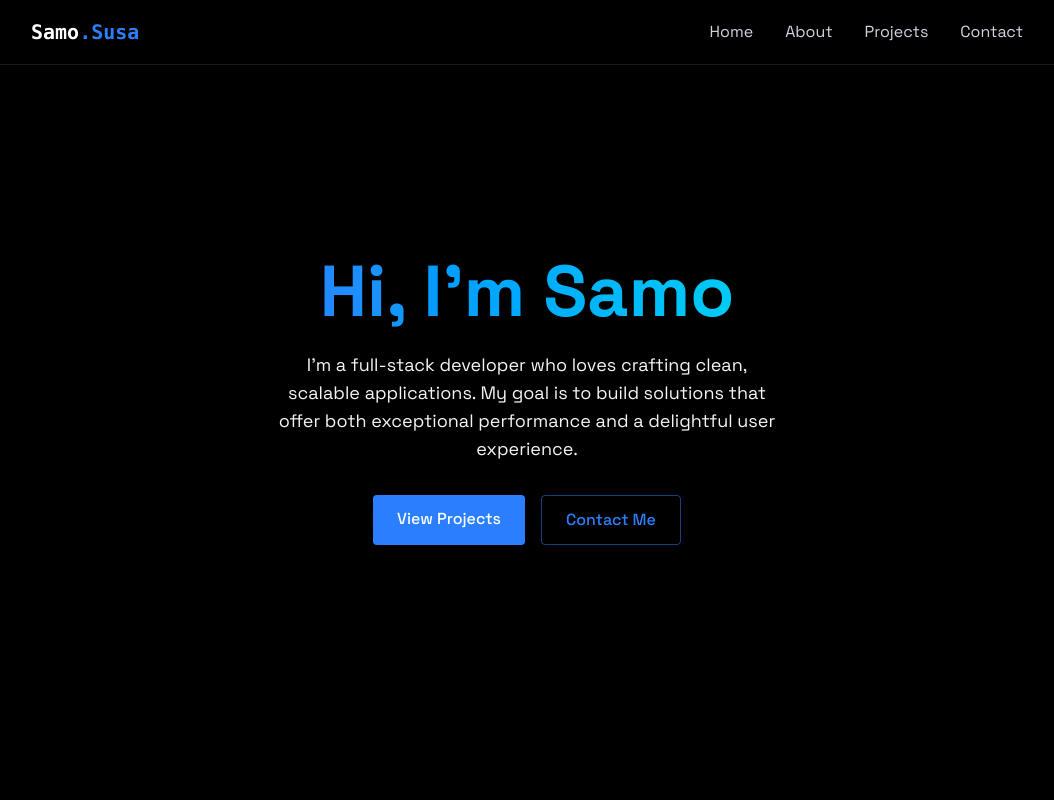
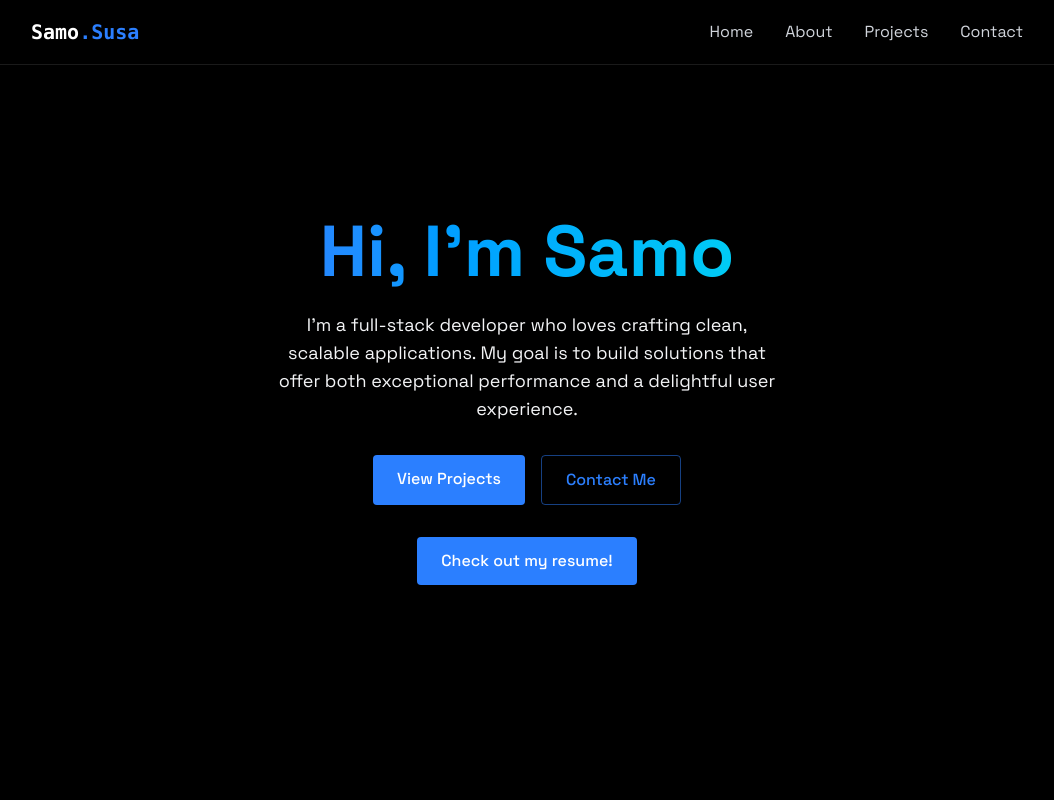
Before and after one commit to samosusa/SamoSusa-Portfolio, a React (Vite) app: page / in a window 1280 px wide. Shown: the top 800 px of the page, without its empty margins (113-1167 px from the left). Built offline with nearby package versions, Linux system fonts and the light colour scheme.

Commit message:
Updated Home.jsx with resume download link

```diff
--- a/src/components/sections/Home.jsx
+++ b/src/components/sections/Home.jsx
@@ -35,8 +35,17 @@ export const Home = () => {
           </div>
         </div>
       </RevealOnScroll>
-
-
+      <div className="flex justify-center mt-8">
+        <a
+          href={`${import.meta.env.BASE_URL}Samo%20Susa%20-%20CV.pdf`}
+          download="Samo Susa - CV.pdf"
+          target="_blank"
+          rel="noopener noreferrer"
+          className="bg-blue-500 text-white py-3 px-6 rounded font-medium transition relative overflow-hidden hover:-translate-y-0.5 hover:shadow-[0_0_15px_rgba(59, 130, 246, 0.4)]"
+        >
+          Check out my resume!
+        </a>
+      </div>
     </section>
   );
 };
```
